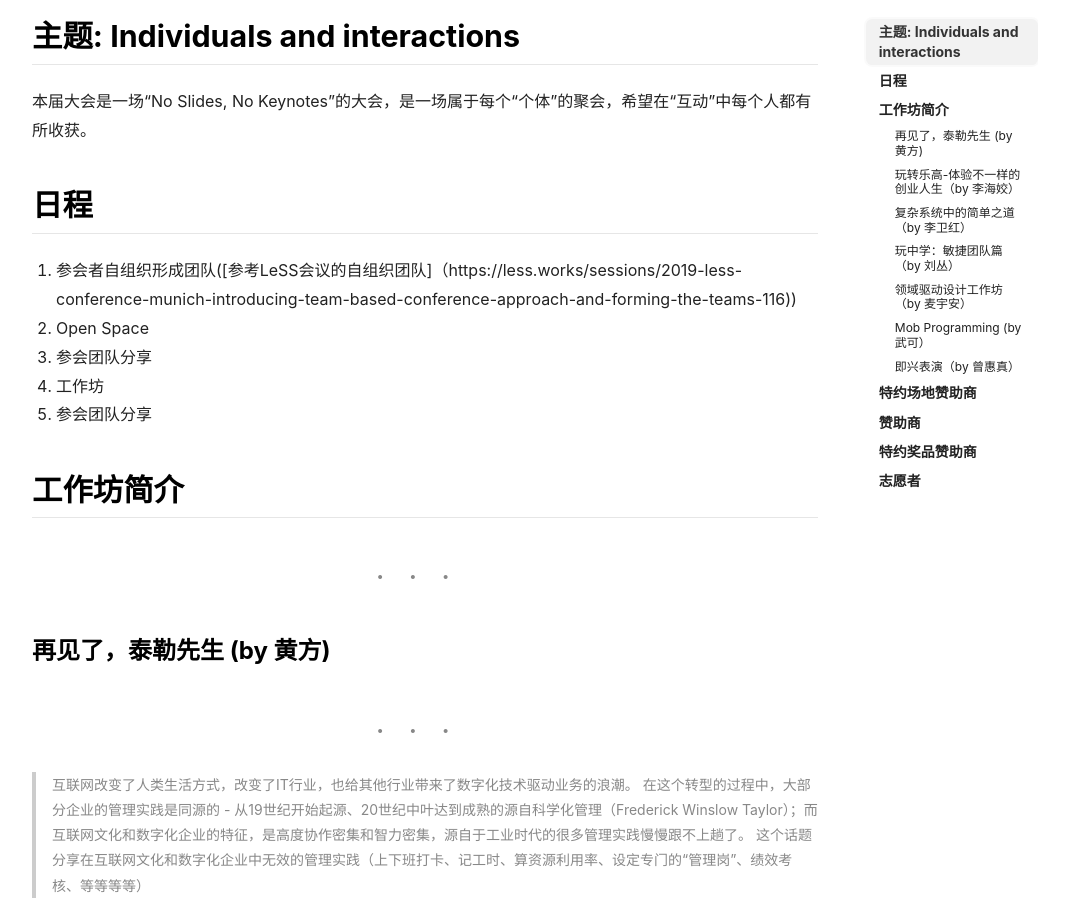
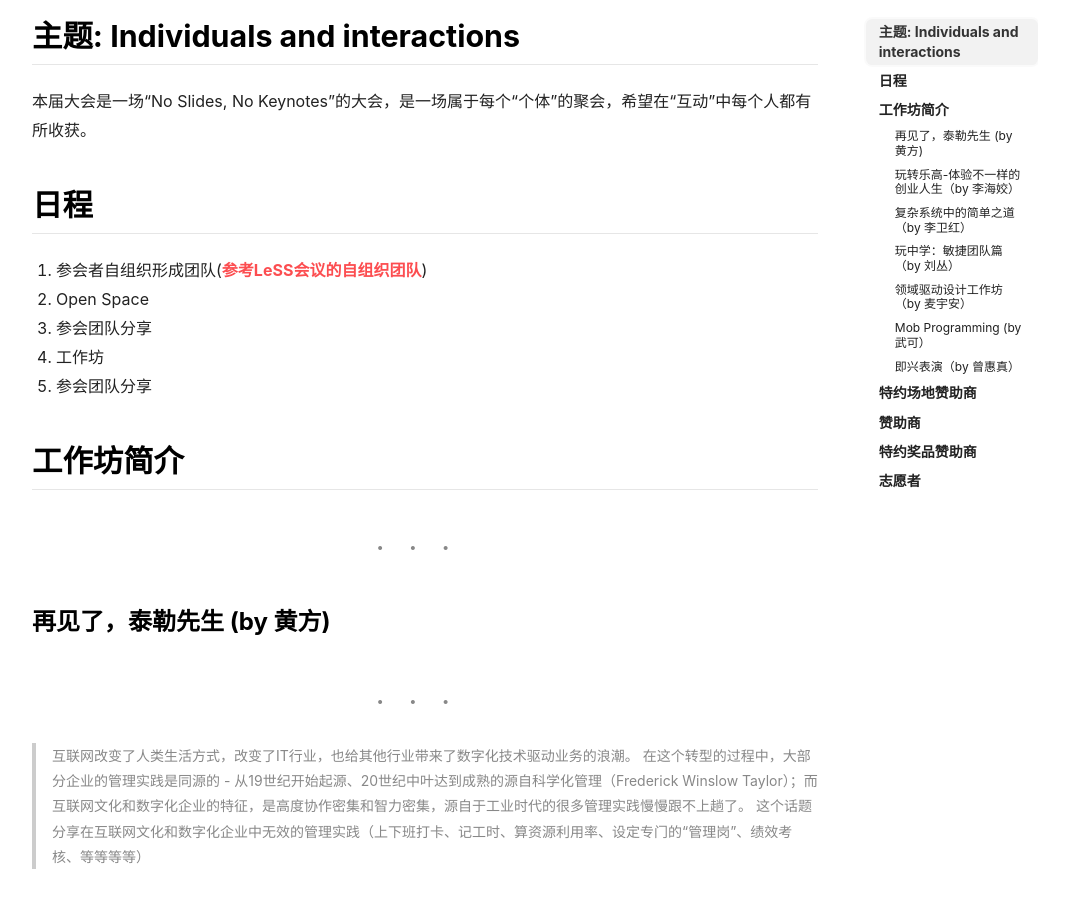
Before and after one commit to agilehangzhou/agilehangzhou.github.io, a Jekyll site: the page built from _posts/2019-11-11-AgileTour2019Hangzhou.md, in a window 1280 px wide and 900 px high, scrolled down 547 px. Shown: the whole window, without its empty margins (105-1174 px from the left). Built offline with Jekyll 4.4.1, drawn with Linux system fonts in a browser that asks for light colours; nearby versions of some CDN libraries.

Commit message:
modify brackets from fullwidth to halfwidth

```diff
--- a/_posts/2019-11-11-AgileTour2019Hangzhou.md
+++ b/_posts/2019-11-11-AgileTour2019Hangzhou.md
@@ -11,7 +11,7 @@
 
 ## 日程
 
-1. 参会者自组织形成团队([参考LeSS会议的自组织团队]（https://less.works/sessions/2019-less-conference-munich-introducing-team-based-conference-approach-and-forming-the-teams-116))
+1. 参会者自组织形成团队([参考LeSS会议的自组织团队](https://less.works/sessions/2019-less-conference-munich-introducing-team-based-conference-approach-and-forming-the-teams-116))
 1. Open Space
 1. 参会团队分享
 1. 工作坊
```
